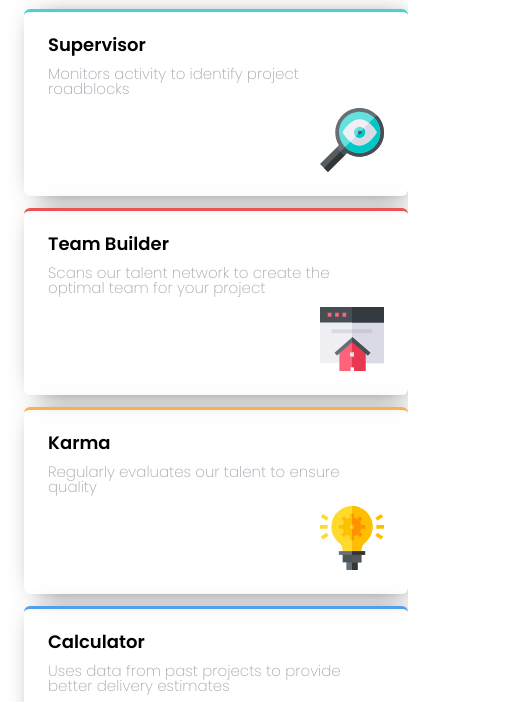
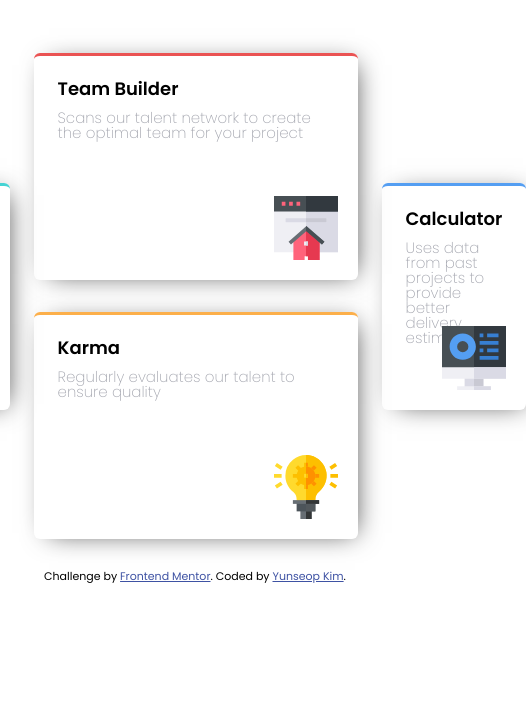
Before and after one commit to yunseop-dev/four-card-feature-section, a website: page index.html in a window 390 px wide. Shown: the part 179-881 px from the top of the page, 526 px wide, since content can reach past the window. After the commit the page ends 844 px from the top, so only its background shows below. Drawn offline with nearby package versions, Linux system fonts and the light colour scheme.

Commit message:
add responsive design

```diff
--- a/index.html
+++ b/index.html
@@ -21,6 +21,9 @@
 
     .container {
       text-align: center;
+    }
+
+    .header {
       padding: 24px;
     }
 
@@ -42,10 +45,18 @@
       color: hsl(229, 6%, 66%);
     }
 
+    .card-wrapper {
+      display: flex;
+      align-items: center;
+      justify-content: center;
+    }
+
     .card {
+      position: relative;
       font-weight: 200;
-      width: 360px;
-      margin: 12px auto;
+      width: 300px;
+      height: 200px;
+      margin: 32px 12px;
       padding: 12px;
       text-align: initial;
       border-radius: 6px;
@@ -83,9 +94,9 @@
 
     .card img {
       display: block;
-      margin: 12px;
-      margin-left: auto;
-      text-align: right;
+      position: absolute;
+      right: 20px;
+      bottom: 20px;
     }
 
 
@@ -97,18 +108,36 @@
     .attribution a {
       color: hsl(228, 45%, 44%);
     }
+
+    @media screen and (max-width: 375px) {
+      body {
+        max-width: 375px;
+      }
+
+      .container .title {
+        margin: 16px 0;
+      }
+
+      .card-wrapper {
+        display: inline-block;
+
+      }
+    }
   </style>
 </head>
 
 <body>
   <div class="container">
+    <div class="header">
       <h3 class="subtitle">Reliable, efficient delivery</h3>
       <h1 class="title">Powered by Technology</h1>
       <p class="description">
         Our Artificial Intelligence powered tools use millions of project data<br>
         points to ensure that your project is successful
       </p>
+    </div>
 
+    <div class="card-wrapper">
       <div class="card cyan">
         <h4>Supervisor</h4>
         <p>
@@ -116,6 +145,7 @@
         </p>
         <img src="images/icon-supervisor.svg" alt="Supervisor">
       </div>
+      <div class="card-coupler">
         <div class="card red">
           <h4>Team Builder</h4>
           <p>
@@ -130,12 +160,14 @@
           </p>
           <img src="images/icon-karma.svg" alt="Karma">
         </div>
+      </div>
       <div class="card blue">
         <h4>Calculator</h4>
         <p>
           Uses data from past projects to provide better delivery estimates
         </p>
         <img src="images/icon-calculator.svg" alt="Calculator">
+      </div>
     </div>
   </div>
   <footer>
```
Lines whose indentation alone changed are shown as unchanged.
